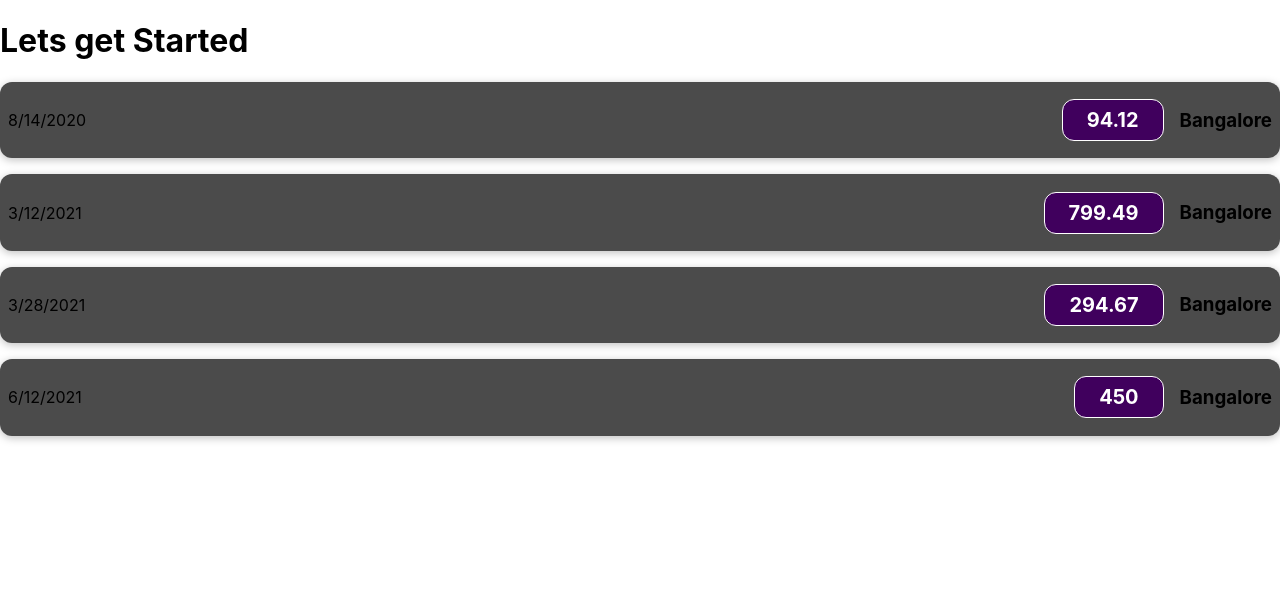
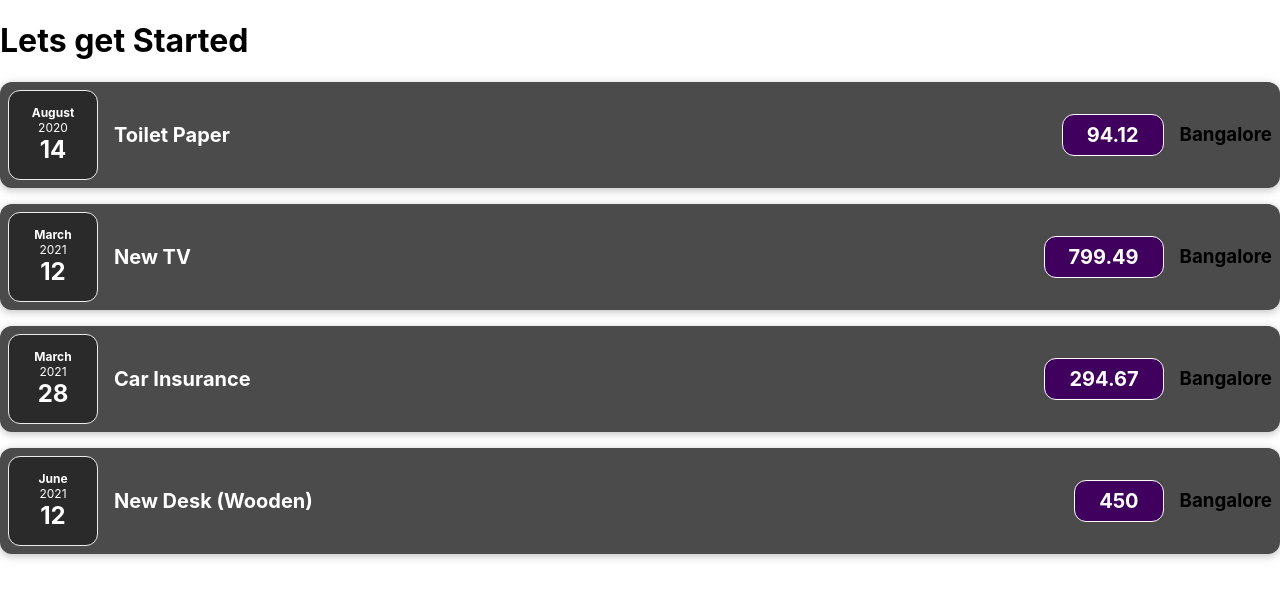
Before and after one commit to pkumars397/react-sharpener, a React (Create React App) app in the folder my-app/: page / in a window 1280 px wide. Shown: the top 598 px of the page. Built offline with nearby package versions, Linux system fonts and the light colour scheme.

Commit message:
done the task of seperating all components into smaller components

```diff
--- a/my-app/src/App.js
+++ b/my-app/src/App.js
@@ -2,6 +2,7 @@
 import ExpenseItems from "./components/ExpenseItems";
 
 function App() {
+  // console.log("Parent-render");
   const expenses = [
     {
       id: "e1",
@@ -61,7 +62,7 @@ function App() {
       ></ExpenseItems> */}
       {expenses.map((item) => (
         <ExpenseItems
-          title={item.name}
+          title={item.title}
           price={item.amount}
           date={item.date}
           locationOfExpense={item.locationOfExpense}
--- /dev/null
+++ b/my-app/src/components/ExpenseDate.css
@@ -0,0 +1,26 @@
+.expense-date {
+  display: flex;
+  flex-direction: column;
+  width: 5.5rem;
+  height: 5.5rem;
+  border: 1px solid #ececec;
+  background-color: #2a2a2a;
+  color: white;
+  border-radius: 12px;
+  align-items: center;
+  justify-content: center;
+}
+
+.expense-date__month {
+  font-size: 0.75rem;
+  font-weight: bold;
+}
+
+.expense-date__year {
+  font-size: 0.75rem;
+}
+
+.expense-date__day {
+  font-size: 1.5rem;
+  font-weight: bold;
+}
--- /dev/null
+++ b/my-app/src/components/ExpenseDate.js
@@ -0,0 +1,16 @@
+import "./ExpenseDate.css";
+function ExpenseDate(props) {
+  console.log("Child of child render", props);
+  const dateYear = props.date.getFullYear();
+  const dateDay = props.date.toLocaleString("en-US", { day: "2-digit" });
+  const dateMonth = props.date.toLocaleString("en-US", { month: "long" });
+  return (
+    <div className="expense-date">
+      <div className="expense-date__month">{dateMonth}</div>
+      <div className="expense-date__year">{dateYear}</div>
+      <div className="expense-date__day">{dateDay}</div>
+    </div>
+  );
+}
+
+export default ExpenseDate;
--- /dev/null
+++ b/my-app/src/components/ExpenseDetails.js
@@ -0,0 +1,11 @@
+function ExpenseDetails(props) {
+  console.log(props);
+  return (
+    <div className="expense-item__description">
+      <h2>{props.title}</h2>
+      <div className="expense-item__price">{props.price}</div>
+      <h3>{props.locationOfExpense}</h3>
+    </div>
+  );
+}
+export default ExpenseDetails;
--- a/my-app/src/components/ExpenseItems.js
+++ b/my-app/src/components/ExpenseItems.js
@@ -1,15 +1,17 @@
 import "./ExpenseItems.css";
-
+import ExpenseDate from "./ExpenseDate.js";
+import ExpenseDetails from "./ExpenseDetails.js";
 function ExpenseItems(props) {
-  console.log(props);
+  // console.log("Child-render");
+  // console.log(props);
   return (
     <div className="expense-item">
-      <div>{props.date.toLocaleDateString()}</div>
-      <div className="expense-item__description">
-        <h2>{props.title}</h2>
-        <div className="expense-item__price">{props.price}</div>
-        <h3>{props.locationOfExpense}</h3>
-      </div>
+      <ExpenseDate date={props.date} />
+      <ExpenseDetails
+        title={props.title}
+        locationOfExpense={props.locationOfExpense}
+        price={props.price}
+      />
     </div>
   );
 }
```
